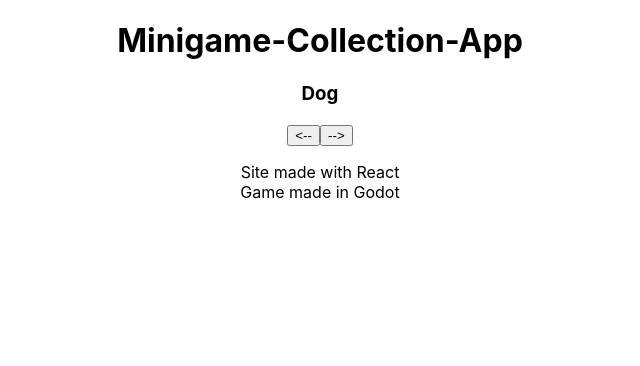
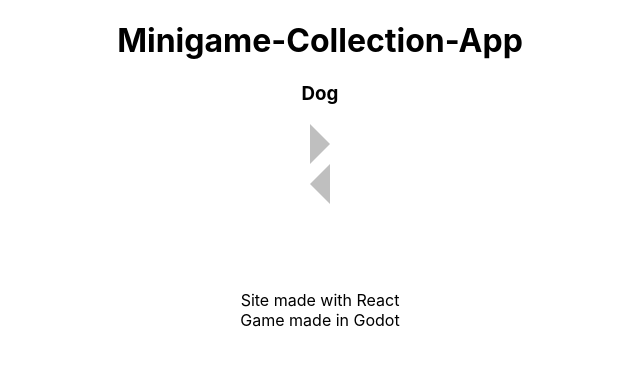
Before and after one commit to N-Ziermann/Minigame-Collection, a React (Create React App) app in the folder minigame_site/: page / in a window 1280 px wide. Shown: the top 366 px of the page, without its empty margins (320-960 px from the left). Built offline with nearby package versions, Linux system fonts and the light colour scheme.

Commit message:
Create nicer looking buttons for carrousel

```diff
--- a/minigame_site/src/App.css
+++ b/minigame_site/src/App.css
@@ -1,38 +1,3 @@
 .App {
   text-align: center;
 }
-
-.App-logo {
-  height: 40vmin;
-  pointer-events: none;
-}
-
-@media (prefers-reduced-motion: no-preference) {
-  .App-logo {
-    animation: App-logo-spin infinite 20s linear;
-  }
-}
-
-.App-header {
-  background-color: #282c34;
-  min-height: 100vh;
-  display: flex;
-  flex-direction: column;
-  align-items: center;
-  justify-content: center;
-  font-size: calc(10px + 2vmin);
-  color: white;
-}
-
-.App-link {
-  color: #61dafb;
-}
-
-@keyframes App-logo-spin {
-  from {
-    transform: rotate(0deg);
-  }
-  to {
-    transform: rotate(360deg);
-  }
-}
--- a/minigame_site/src/App.js
+++ b/minigame_site/src/App.js
@@ -13,6 +13,10 @@ class App extends React.Component {
       <div className="App">
         <Header />
         <Carrousel items={["Dog","Cat","Bird"]}/>
+        <br />
+        <br />
+        <br />
+        <br />
         <Footer />
       </div>
     );
--- a/minigame_site/src/Components/Carrousel.js
+++ b/minigame_site/src/Components/Carrousel.js
@@ -1,4 +1,5 @@
 import React from 'react';
+import './style/Carrousel.css';
 
 class Carrousel extends React.Component{
   constructor(props){
@@ -42,8 +43,8 @@ class Carrousel extends React.Component{
     return (
       <div>
         <h3>{this.props.items[this.state.position]}</h3>
-        <button onClick={() => this.turn_carrousel(-1)}>{"<--"}</button>
-        <button onClick={() => this.turn_carrousel(1)}>{"-->"}</button>
+        <div className={"right"} onClick={() => this.turn_carrousel(1)}/>
+        <div className={"left"} onClick={() => this.turn_carrousel(-1)}/>
       </div>
     );
   }
--- /dev/null
+++ b/minigame_site/src/Components/style/Carrousel.css
@@ -0,0 +1,24 @@
+.right{
+  margin: 10px auto -10px auto;
+  width: 0;
+  height: 0;
+  border-top: 20px solid transparent;
+  border-bottom: 20px solid transparent;
+  border-left: 20px solid rgba(175,175,175,0.8);
+}
+
+.left{
+  margin: 10px auto -10px auto;
+  width: 0;
+  height: 0;
+  border-top: 20px solid transparent;
+  border-bottom: 20px solid transparent;
+  border-right: 20px solid rgba(175,175,175,0.8);
+}
+
+.right:hover{
+  border-left: 20px solid rgba(175,175,175,1);
+}
+.left:hover{
+  border-right: 20px solid rgba(175,175,175,1);
+}
```
